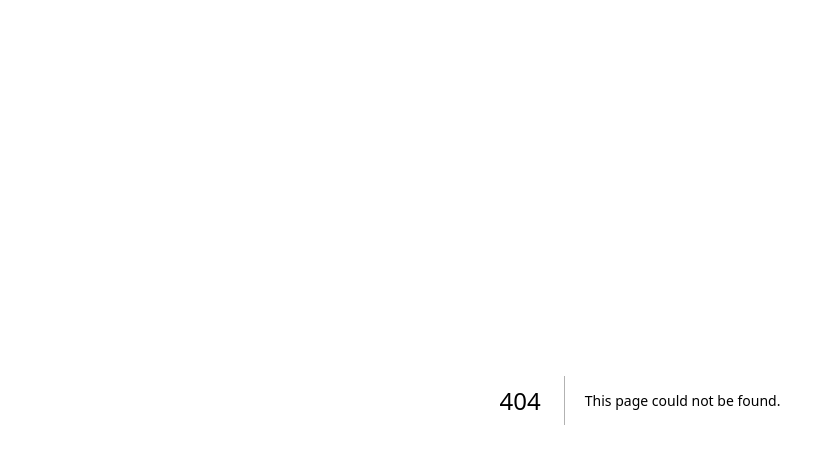
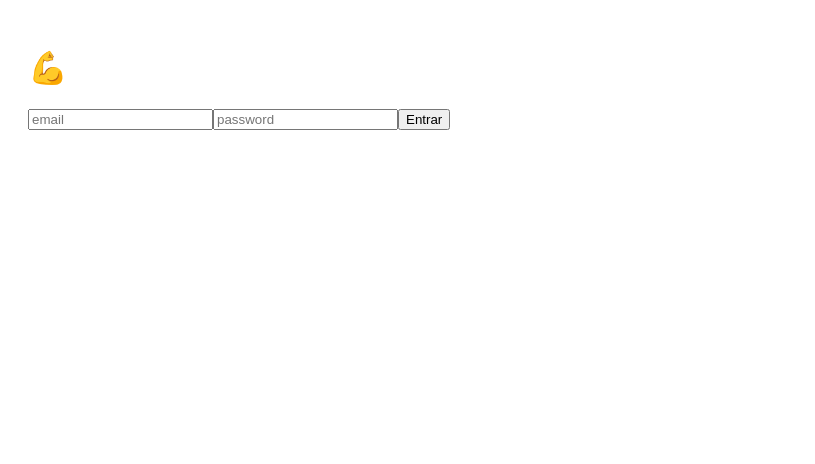
Before and after one commit to saraviaa928/Fitstartpro, a Next.js app: page / in a window 1280 px wide. Before the commit this address had no page. Shown: the top 464 px of the page, without its empty margins (0-815 px from the left). Built offline with nearby package versions, Linux system fonts and the light colour scheme; no server answers.

Commit message:
Actualizar page.tsx

```diff
--- /dev/null
+++ b/app/page.tsx
@@ -0,0 +1,126 @@
+"use client";
+
+import { useState, useEffect } from "react";
+import useAuth from "@/hooks/useAuth";
+import { loginUser, registerUser } from "@/services/authService";
+import {
+  createUserDoc,
+  getUserData,
+  updateUserData,
+} from "@/services/userService";
+
+export default function Home() {
+  const user = useAuth();
+
+  const [email, setEmail] = useState("");
+  const [password, setPassword] = useState("");
+
+  const [peso, setPeso] = useState("");
+  const [meta, setMeta] = useState("");
+  const [progreso, setProgreso] = useState(0);
+  const [racha, setRacha] = useState(0);
+
+  const [premium, setPremium] = useState(false);
+
+  const handleAuth = async () => {
+    try {
+      const res = await loginUser(email, password);
+      const data: any = await getUserData(res.user.uid);
+
+      if (data) {
+        setPeso(data.peso);
+        setMeta(data.meta);
+        setProgreso(data.progreso);
+        setRacha(data.racha);
+        setPremium(data.premium);
+      }
+    } catch {
+      const res = await registerUser(email, password);
+      await createUserDoc(res.user.uid, email);
+      alert("Cuenta creada");
+    }
+  };
+
+  useEffect(() => {
+    if (!user) return;
+
+    getUserData(user.uid).then((data: any) => {
+      if (data) {
+        setPeso(data.peso);
+        setMeta(data.meta);
+        setProgreso(data.progreso);
+        setRacha(data.racha);
+        setPremium(data.premium);
+      }
+    });
+  }, [user]);
+
+  const guardar = async () => {
+    if (!user) return;
+
+    const p = parseFloat(peso);
+    const m = parseFloat(meta);
+
+    if (isNaN(p) || isNaN(m)) return alert("Valores inválidos");
+
+    const prog = Math.min((p / m) * 100, 100);
+
+    await updateUserData(user.uid, {
+      peso,
+      meta,
+      progreso: prog,
+      racha: racha + 1,
+    });
+
+    setProgreso(prog);
+    setRacha(racha + 1);
+  };
+
+  const suscribirse = async () => {
+    const res = await fetch("/api/paypal/create-subscription", {
+      method: "POST",
+      body: JSON.stringify({ uid: user.uid }),
+    });
+
+    const data = await res.json();
+    window.location.href = data.approve;
+  };
+
+  return (
+    <main style={{ padding: 20, color: "white" }}>
+      <h1>💪 FitStartPro</h1>
+
+      {!user ? (
+        <>
+          <input placeholder="email" onChange={(e) => setEmail(e.target.value)} />
+          <input
+            type="password"
+            placeholder="password"
+            onChange={(e) => setPassword(e.target.value)}
+          />
+          <button onClick={handleAuth}>Entrar</button>
+        </>
+      ) : (
+        <>
+          <p>{user.email}</p>
+
+          {!premium && (
+            <button onClick={suscribirse}>
+              💳 Suscribirme $4.99
+            </button>
+          )}
+
+          {premium && <p>🔥 PRO ACTIVO</p>}
+
+          <input placeholder="peso" onChange={(e) => setPeso(e.target.value)} />
+          <input placeholder="meta" onChange={(e) => setMeta(e.target.value)} />
+
+          <button onClick={guardar}>Guardar</button>
+
+          <p>Progreso: {progreso}%</p>
+          <p>Racha: {racha}</p>
+        </>
+      )}
+    </main>
+  );
+}
```
